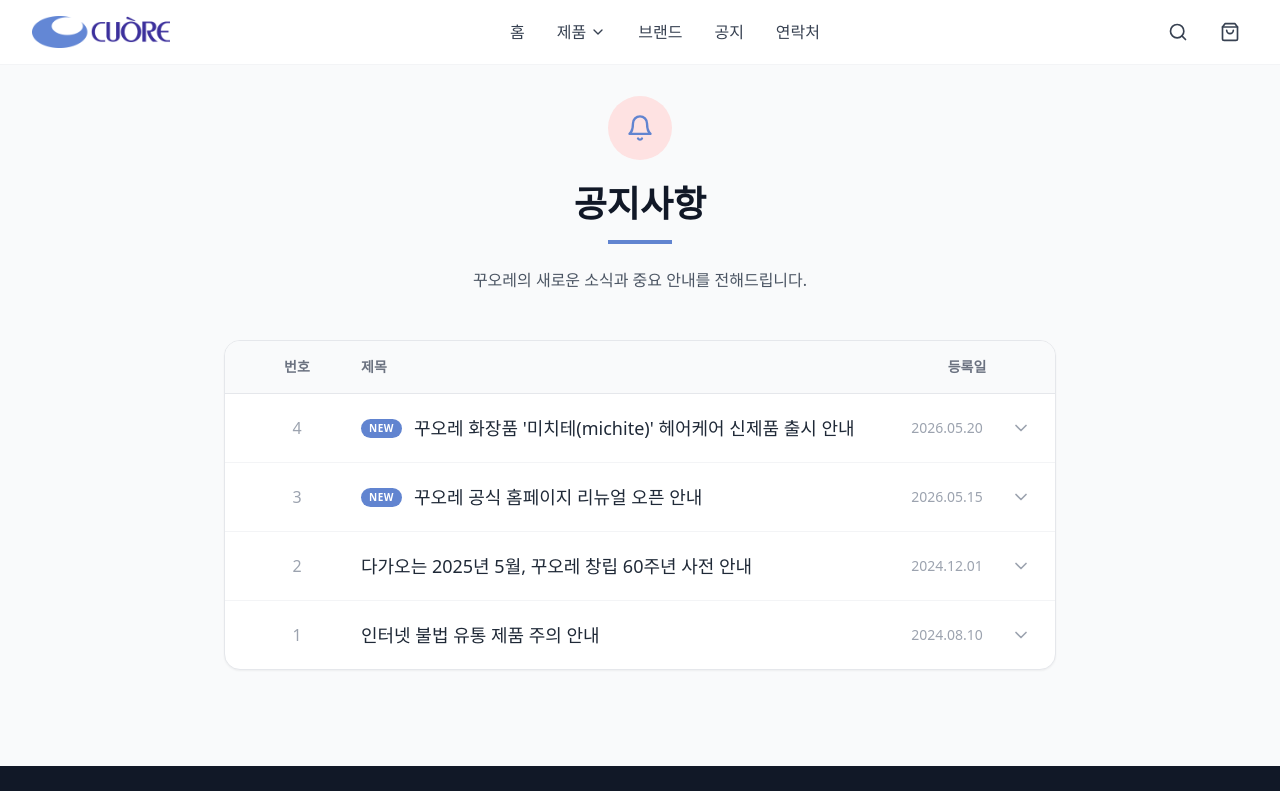
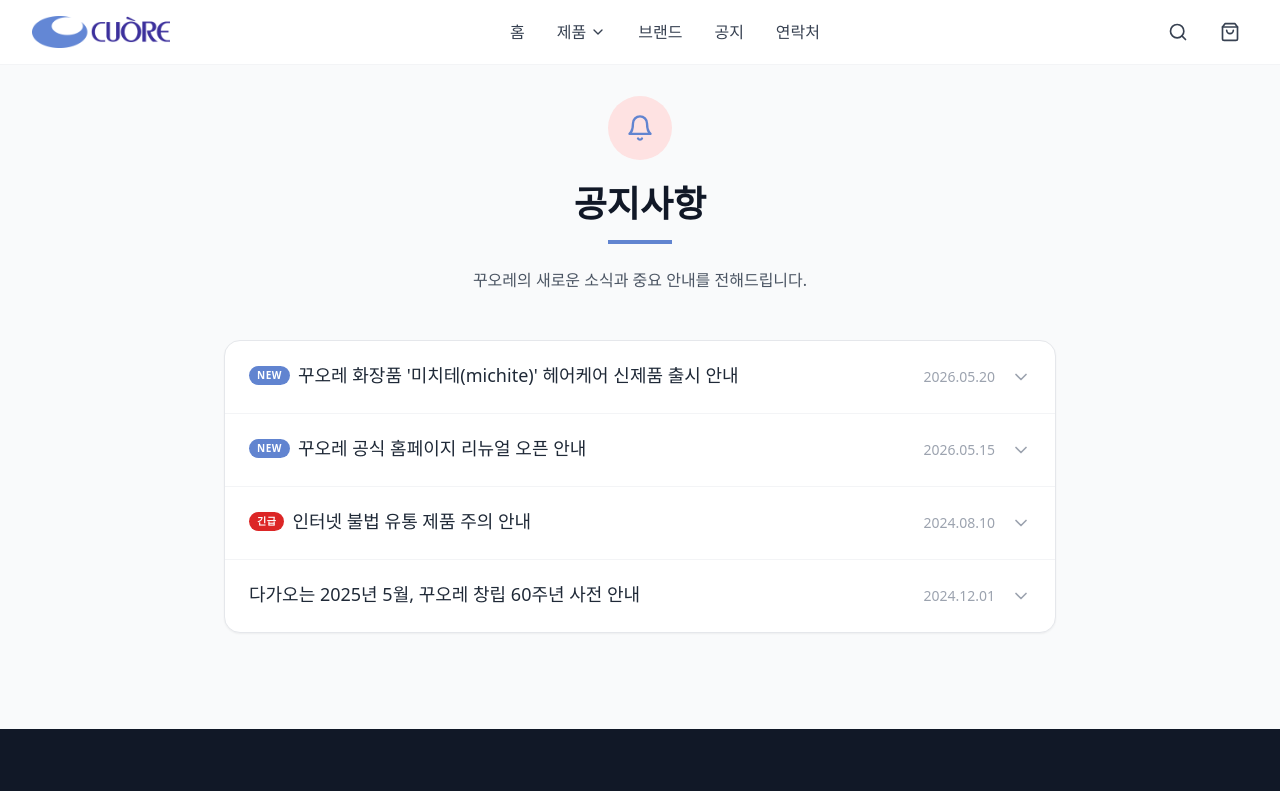
Before and after one commit to cuore-korea/cuore, a React (Vite) app: page /notices in a window 1280 px wide. Shown: the top 791 px of the page. Built offline with nearby package versions, Linux system fonts and the light colour scheme.

Commit message:
changes made

```diff
--- a/src/pages/NoticesPage.tsx
+++ b/src/pages/NoticesPage.tsx
@@ -2,13 +2,14 @@
 import { Bell, ChevronDown, ChevronUp } from 'lucide-react';
 import Footer from '../components/Footer';
 
-// 임시 공지사항 데이터 (나중에 실제 데이터로 수정하시면 됩니다)
+// 임시 공지사항 데이터 (isUrgent 속성이 추가되었습니다)
 const noticesData = [
   {
     id: 1,
     title: "꾸오레 화장품 '미치테(michite)' 헤어케어 신제품 출시 안내",
     date: "2026.05.20",
     isNew: true,
+    isUrgent: false,
     content: "안녕하세요. 미용실 점판의 개척기업 꾸오레 주식회사입니다.\n\n고객님들의 많은 사랑에 힘입어, 전문 모발 클리닉 제품인 '미치테(michite)' 라인의 새로운 샴푸와 트리트먼트가 출시되었습니다.\n자세한 제품 정보는 [제품] 탭에서 확인하실 수 있습니다.\n\n앞으로도 기노시다 제약의 기술력을 바탕으로 더욱 안전하고 유효한 제품을 선보이겠습니다. 감사합니다."
   },
   {
@@ -16,28 +17,30 @@
     title: "꾸오레 공식 홈페이지 리뉴얼 오픈 안내",
     date: "2026.05.15",
     isNew: true,
+    isUrgent: false,
     content: "꾸오레 주식회사의 공식 홈페이지가 새롭게 단장했습니다.\n\n새로운 홈페이지에서는 모바일 환경에서도 더욱 편리하게 제품 정보를 확인하실 수 있으며, 스킨케어, 헤드스파, 헤어제품 3가지 주요 카테고리로 개편하여 접근성을 높였습니다.\n\n이용 중 불편하신 점은 언제든지 고객센터로 문의해 주시기 바랍니다."
   },
   {
     id: 3,
+    title: "인터넷 불법 유통 제품 주의 안내",
+    date: "2024.08.10",
+    isNew: false,
+    isUrgent: true, // 긴급 공지 설정
+    content: "꾸오레 화장품은 '100% 미용실 전매품'으로, 인터넷 쇼핑몰 등을 통한 온라인 판매를 절대 엄격히 금지하고 있습니다.\n\n최근 출처가 불분명한 인터넷 판매 제품으로 인한 피해 사례가 보고되고 있습니다. 온라인에서 구매하신 제품은 정품을 보장할 수 없으며, 품질 이상에 대한 어떠한 보상이나 A/S도 불가능하오니 반드시 정식 입점된 미용실에서만 구매해 주시기 바랍니다."
+  },
+  {
+    id: 4,
     title: "다가오는 2025년 5월, 꾸오레 창립 60주년 사전 안내",
     date: "2024.12.01",
     isNew: false,
+    isUrgent: false,
     content: "1965년 일본에서 첫 발을 내디딘 꾸오레 주식회사가 다가오는 2025년 5월, 창립 60주년을 맞이합니다.\n\n지난 60년간 한결같이 100% 미용실 전매 원칙을 지키며 프로를 위한 진정한 화장품을 만들어 올 수 있었던 것은 모두 고객님과 미용 관계자 여러분의 성원 덕분입니다. \n\n60주년을 기념하여 다양한 이벤트와 신제품을 준비 중이오니 많은 기대 부탁드립니다."
-  },
-  {
-    id: 4,
-    title: "인터넷 불법 유통 제품 주의 안내",
-    date: "2024.08.10",
-    isNew: false,
-    content: "꾸오레 화장품은 '100% 미용실 전매품'으로, 인터넷 쇼핑몰 등을 통한 온라인 판매를 절대 엄격히 금지하고 있습니다.\n\n최근 출처가 불분명한 인터넷 판매 제품으로 인한 피해 사례가 보고되고 있습니다. 온라인에서 구매하신 제품은 정품을 보장할 수 없으며, 품질 이상에 대한 어떠한 보상이나 A/S도 불가능하오니 반드시 정식 입점된 미용실에서만 구매해 주시기 바랍니다."
   }
 ];
 
 const NoticesPage = () => {
   const [expandedId, setExpandedId] = useState<number | null>(null);
 
-  // 페이지 진입 시 맨 위로 스크롤
   useEffect(() => {
     window.scrollTo(0, 0);
   }, []);
@@ -60,28 +63,23 @@
           <p className="text-gray-600 font-light">꾸오레의 새로운 소식과 중요 안내를 전해드립니다.</p>
         </div>
 
-        {/* 공지사항 리스트 */}
+        {/* 공지사항 리스트 (심플 버전) */}
         <div className="bg-white rounded-2xl shadow-sm border border-gray-200 overflow-hidden">
-          {/* 리스트 헤더 (PC에서만 보임) */}
-          <div className="hidden md:flex bg-gray-50 px-6 py-4 border-b border-gray-200 text-sm font-semibold text-gray-500 text-center">
-            <div className="w-24">번호</div>
-            <div className="flex-grow text-left pl-4">제목</div>
-            <div className="w-32">등록일</div>
-          </div>
-
-          {/* 리스트 아이템 */}
           <div className="divide-y divide-gray-100">
-            {noticesData.map((notice, index) => (
+            {noticesData.map((notice) => (
               <div key={notice.id} className="group">
                 <button
                   onClick={() => toggleNotice(notice.id)}
-                  className="w-full flex flex-col md:flex-row items-start md:items-center px-6 py-5 hover:bg-rose-50/50 transition-colors duration-200 focus:outline-none text-left"
+                  className="w-full flex flex-col md:flex-row items-start md:items-center px-6 py-5 hover:bg-rose-50/50 transition-colors duration-200 focus:outline-none text-left gap-4"
                 >
-                  <div className="hidden md:block w-24 text-center text-gray-400 font-light">
-                    {noticesData.length - index}
-                  </div>
-                  <div className="flex-grow pr-4 md:pl-4 mb-2 md:mb-0">
-                    <div className="flex items-center gap-3">
+                  <div className="flex-grow">
+                    <div className="flex flex-wrap items-center gap-2 mb-1">
+                      {/* 긴급(URGENT) 배지 추가 */}
+                      {notice.isUrgent && (
+                        <span className="bg-red-600 text-white text-[10px] font-bold px-2 py-0.5 rounded-full tracking-wider">
+                          긴급
+                        </span>
+                      )}
                       {notice.isNew && (
                         <span className="bg-rose-600 text-white text-[10px] font-bold px-2 py-0.5 rounded-full tracking-wider">
                           NEW
@@ -92,13 +90,11 @@
                       </span>
                     </div>
                   </div>
-                  <div className="flex w-full md:w-auto items-center justify-between md:justify-center mt-2 md:mt-0">
-                    <div className="md:w-32 text-left md:text-center text-sm text-gray-400 font-light">
-                      {notice.date}
-                    </div>
-                    <div className="text-gray-400">
-                      {expandedId === notice.id ? <ChevronUp size={20} /> : <ChevronDown size={20} />}
-                    </div>
+
+                  {/* 날짜 및 화살표 */}
+                  <div className="flex items-center gap-4 text-gray-400 flex-shrink-0 w-full md:w-auto justify-between md:justify-end">
+                    <span className="text-sm font-light">{notice.date}</span>
+                    {expandedId === notice.id ? <ChevronUp size={20} className="text-rose-600" /> : <ChevronDown size={20} />}
                   </div>
                 </button>
 
@@ -108,7 +104,7 @@
                     expandedId === notice.id ? 'max-h-[1000px] opacity-100' : 'max-h-0 opacity-0'
                   }`}
                 >
-                  <div className="p-6 md:p-10 md:ml-24 text-gray-600 leading-relaxed whitespace-pre-wrap font-light border-l-2 border-rose-600 ml-6 my-4">
+                  <div className="p-6 md:p-8 text-gray-600 leading-relaxed whitespace-pre-wrap font-light border-l-2 border-rose-600 ml-6 my-4 bg-white rounded-r-xl shadow-sm">
                     {notice.content}
                   </div>
                 </div>
```
